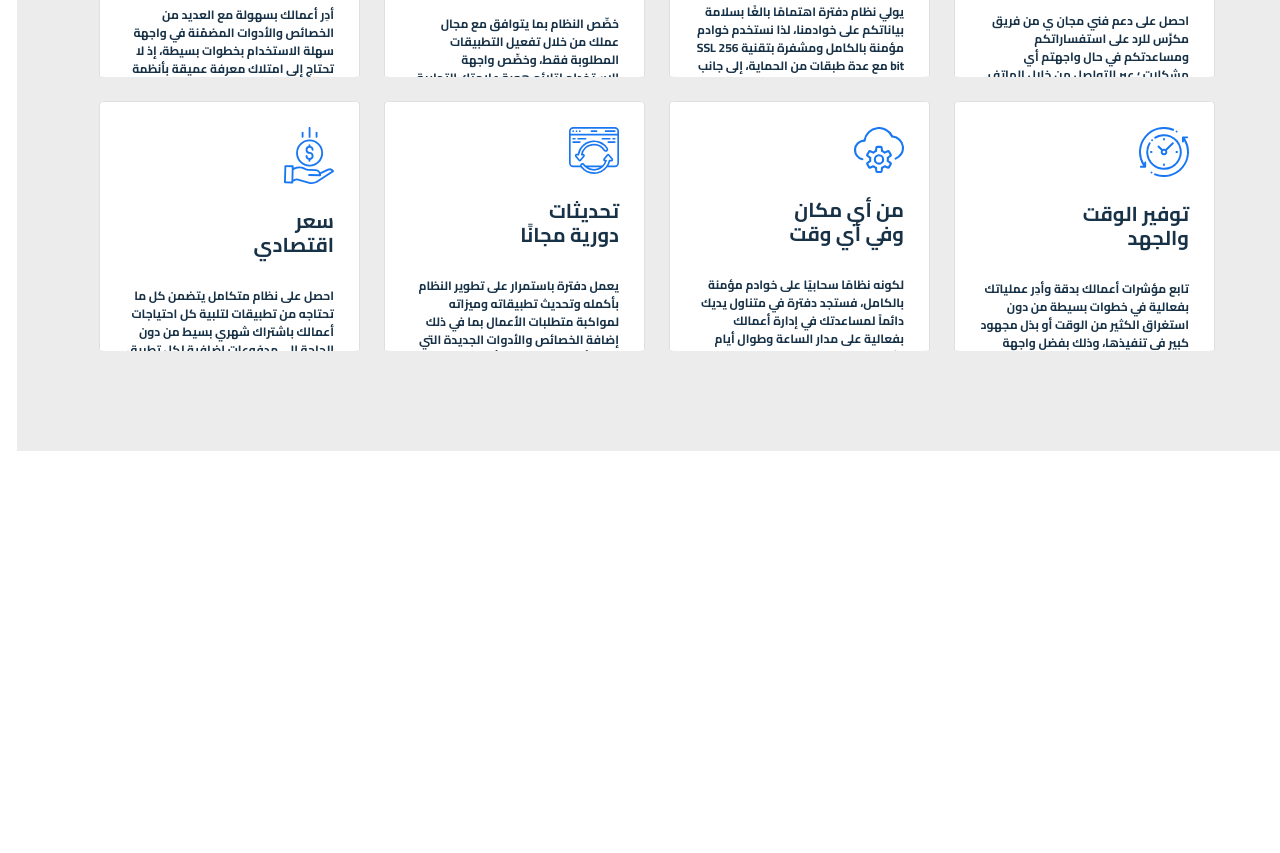
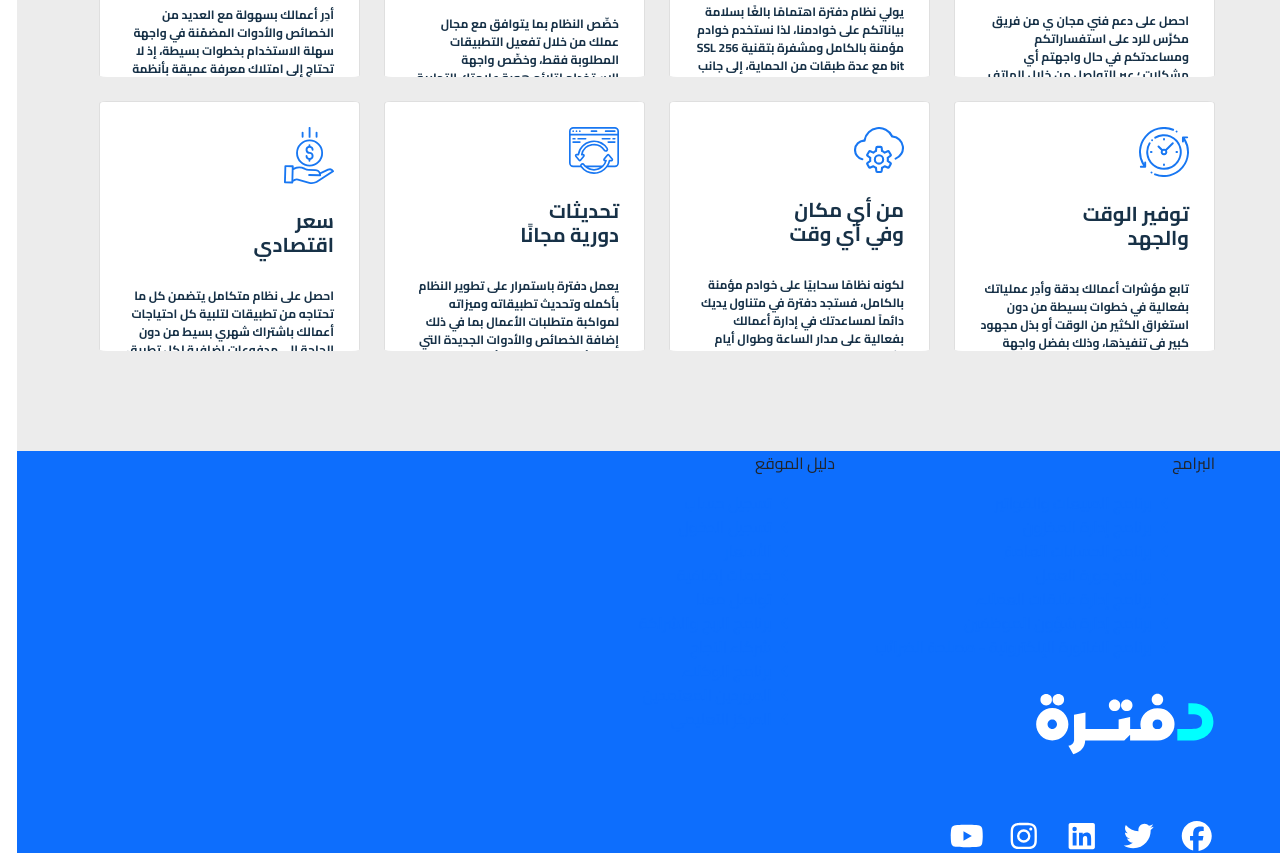
Before and after one commit to ma7moud-3adel/-----, a plain HTML site: page index.html in a window 1280 px wide. Shown: the part 3759-4612 px from the top of the page. Before the commit the page ends 4210 px from the top, so only its background shows below. Drawn offline with Linux system fonts and the light colour scheme.

Commit message:
Updated Commit

```diff
--- a/index.html
+++ b/index.html
@@ -256,6 +256,47 @@
         </div>
       </div>
     </section>
+    <footer class="bg-primary">
+      <div class="container">
+        <div class="row">
+            <div class="col col-lg-4 col-md-6 col-sm-12">
+              <p class="special_p">البرامج</p>
+              <ul class="list-unstyled">
+                <li><a href="#"><i class="fa fa-angle-left"></i> برنامج المبيعات والفواتير </a></li>
+                <li><a href="#"><i class="fa fa-angle-left"></i>  برنامج إدارة المخزون </i></a></li>
+                <li><a href="#"><i class="fa fa-angle-left"></i>  برنامج الحسابات العامة </a></li>
+                <li><a href="#"><i class="fa fa-angle-left"></i> برنامج دورة العمل </i></a></li>
+                <li><a href="#"><i class="fa fa-angle-left"></i> برنامج إدارة علاقات العملاء </a></li>
+                <li><a href="#"><i class="fa fa-angle-left"></i> برنامج إدارة شؤون الموظفين </a></li>
+                <li><a href="#"><i class="fa fa-angle-left"></i> برنامج الفاتورة الإلكترونية - مصلحة الضرائب </a></li>
+              </ul>
+              <img src="imgs/logo-w-ar.svg" width="180px" class="mt-3 mb-4">
+              <div class="social" style="display: flex; gap: 20px; margin: 40px 0 0 0">
+                <a href="#"><i class="fab fa-facebook" style="color: #fff;font-size: 30px"></i></a>
+                <a href="#"><i class="fab fa-twitter" style="color: #fff;font-size: 30px"></i></a>
+                <a href="#"><i class="fab fa-linkedin" style="color: #fff;font-size: 30px"></i></a>
+                <a href="#"><i class="fab fa-instagram" style="color: #fff;font-size: 30px"></i></a>
+                <a href="#"><i class="fab fa-youtube" style="color: #fff;font-size: 30px"></i></a>
+              </div>
+          </div>
+          <div class="col col-lg-4 col-md-6 col-sm-12">
+              <p class="special_p">دليل الموقع</p>
+              <ul class="list-unstyled">
+                <li><a href="#"><i class="fa fa-angle-left"></i> تسجيل حساب </a></li>
+                <li><a href="#"><i class="fa fa-angle-left"></i> تسجيل الدخول</i></a></li>
+                <li><a href="#"><i class="fa fa-angle-left"></i> الأسعار </a></li>
+                <li><a href="#"><i class="fa fa-angle-left"></i> خدمات إضافية</i></a></li>
+                <li><a href="#"><i class="fa fa-angle-left"></i> تواصل معنا </a></li>
+                <li><a href="#"><i class="fa fa-angle-left"></i> برنامج الربح والشراكة </a></li>
+                <li><a href="#"><i class="fa fa-angle-left"></i> شركاء النجاح </a></li>
+                <li><a href="#"><i class="fa fa-angle-left"></i> برنامج الوكلاء </a></li>
+                <li><a href="#"><i class="fa fa-angle-left"></i> الموردين المعتمدين </a></li>
+                <li><a href="#"><i class="fa fa-angle-left"></i> المركز التعليمي </a></li>
+              </ul>
+          </div>
+        </div>
+      </div>
+    </footer>
     <script src="js/bootstrap.bundle.min.js"></script>
     <script src="js/all.min.js"></script>
   </body>
```
